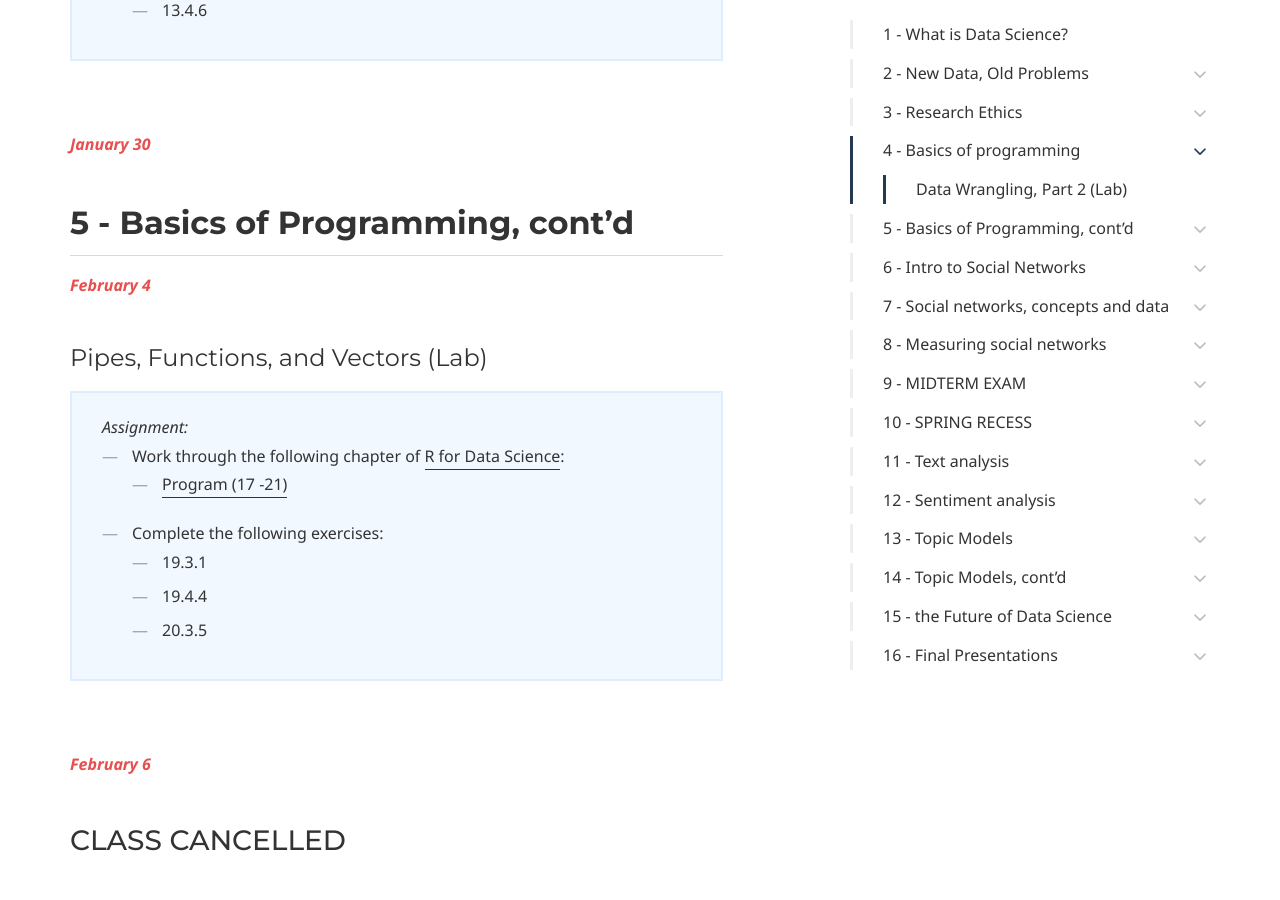
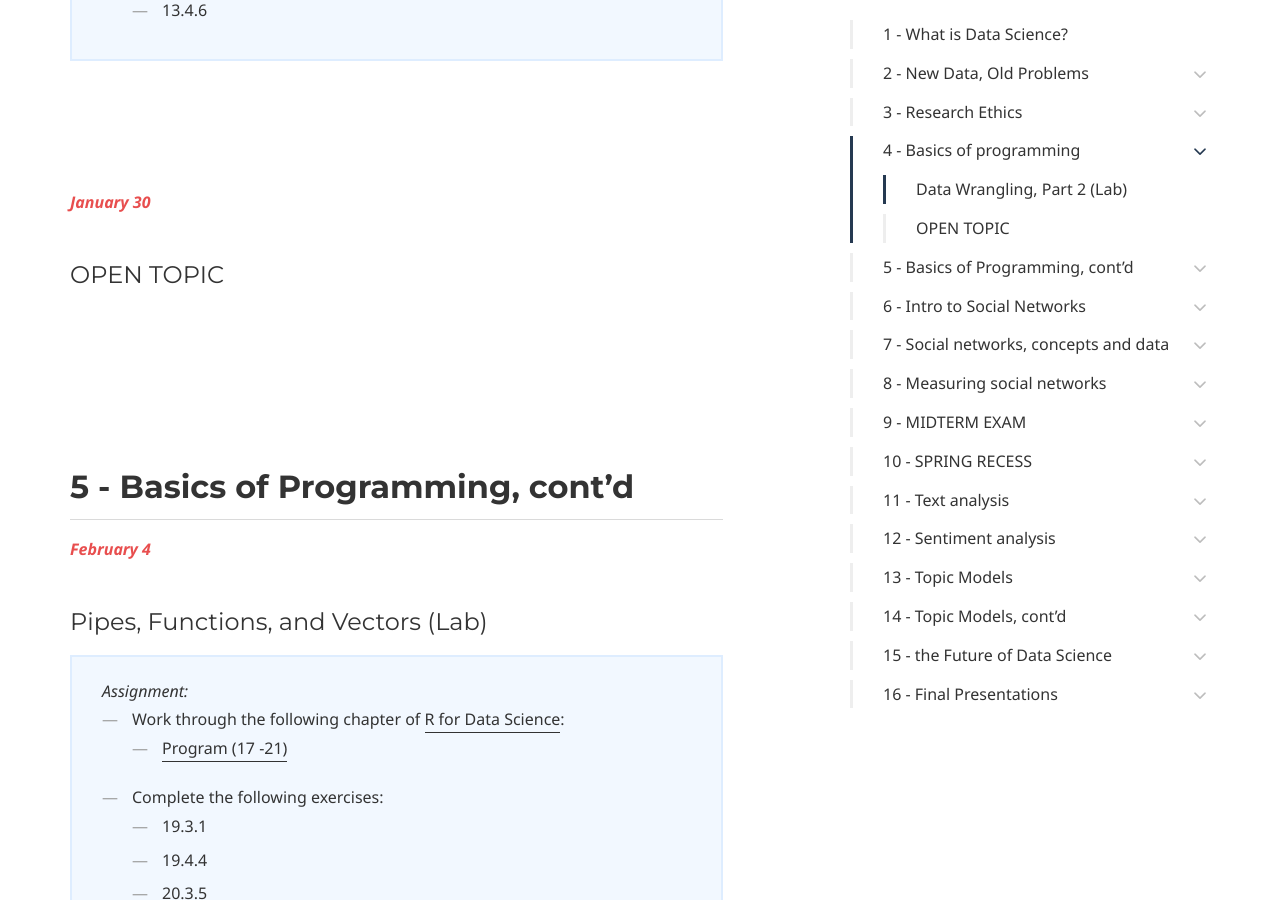
Before and after one commit to dssoc/dssoc.github.io, a Jekyll site: the page built from schedule.md, in a window 1280 px wide and 900 px high, scrolled down 4088 px. Built offline with Jekyll 4.4.1, drawn with Linux system fonts in a browser that asks for light colours; some web fonts are replaced.

Commit message:
update schedule

```diff
--- a/schedule.md
+++ b/schedule.md
@@ -125,9 +125,11 @@ page_nav:
 </ul></li>
 </ul>
 </div>
-<br/>
+<br/><br/><br/>
 
 <b><i><font color="#E84E4E">January 30</font></i></b>
+#### OPEN TOPIC
+<br/><br/><br/><br/>
 
 
 ## 5 - Basics of Programming, cont'd
```
